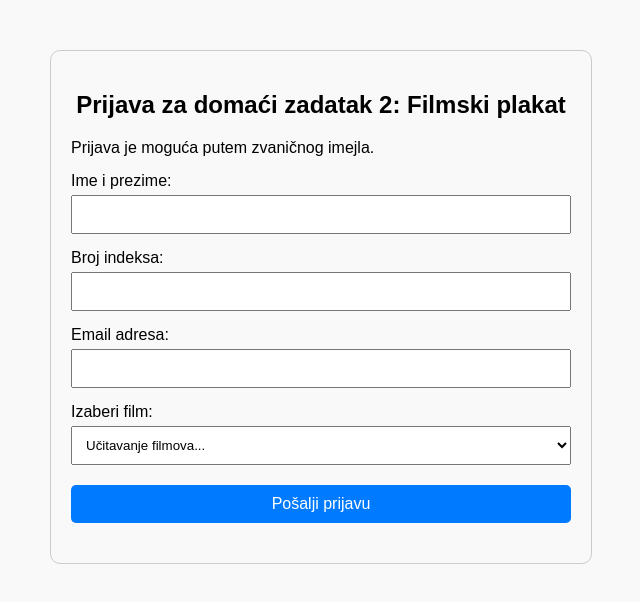
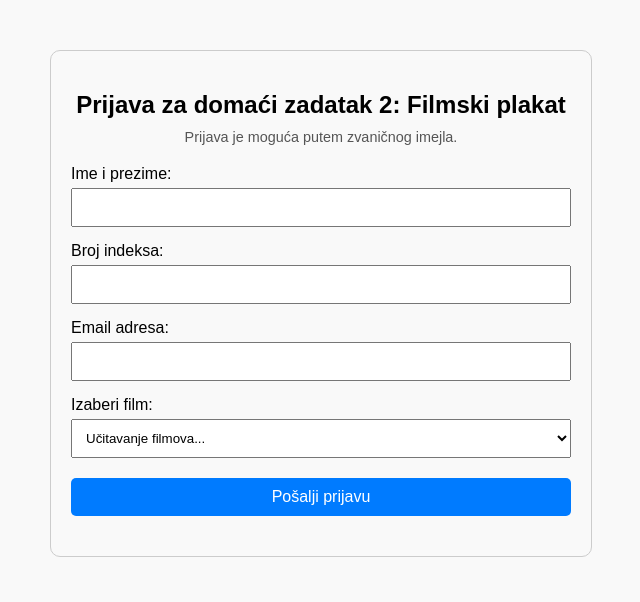
Before and after one commit to VladimirCeric/film-prijava, a plain HTML site: page index.html in a window 1280 px wide. Shown: the whole page, without its empty margins (319-959 px from the left). Drawn offline with Linux system fonts and the light colour scheme; no server answers.

Commit message:
Update index.html

```diff
--- a/index.html
+++ b/index.html
@@ -16,6 +16,13 @@
       h2 {
         text-align: center;
       }
+       .subtext {
+      font-size: 0.9em;
+      text-align: center;
+      color: #555;
+      margin-top: -10px;
+      margin-bottom: 20px;
+    }
       label {
         display: block;
         margin-top: 15px;
```
